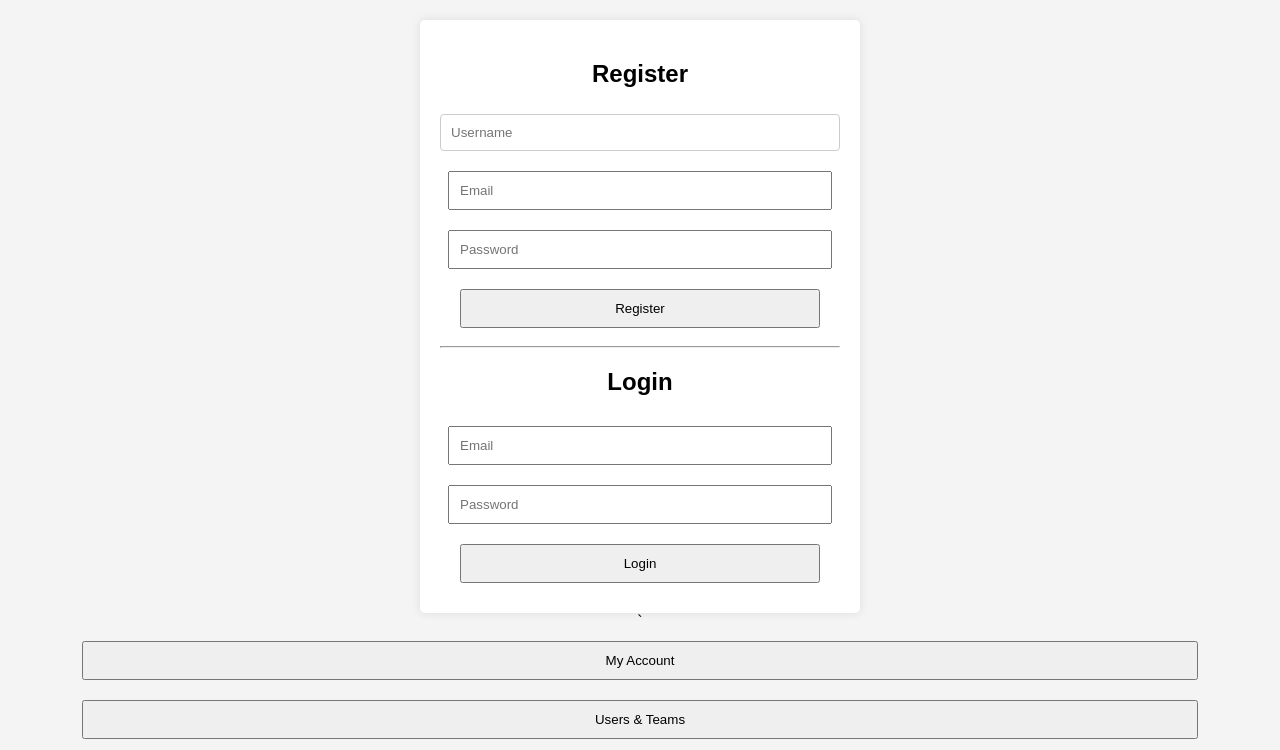
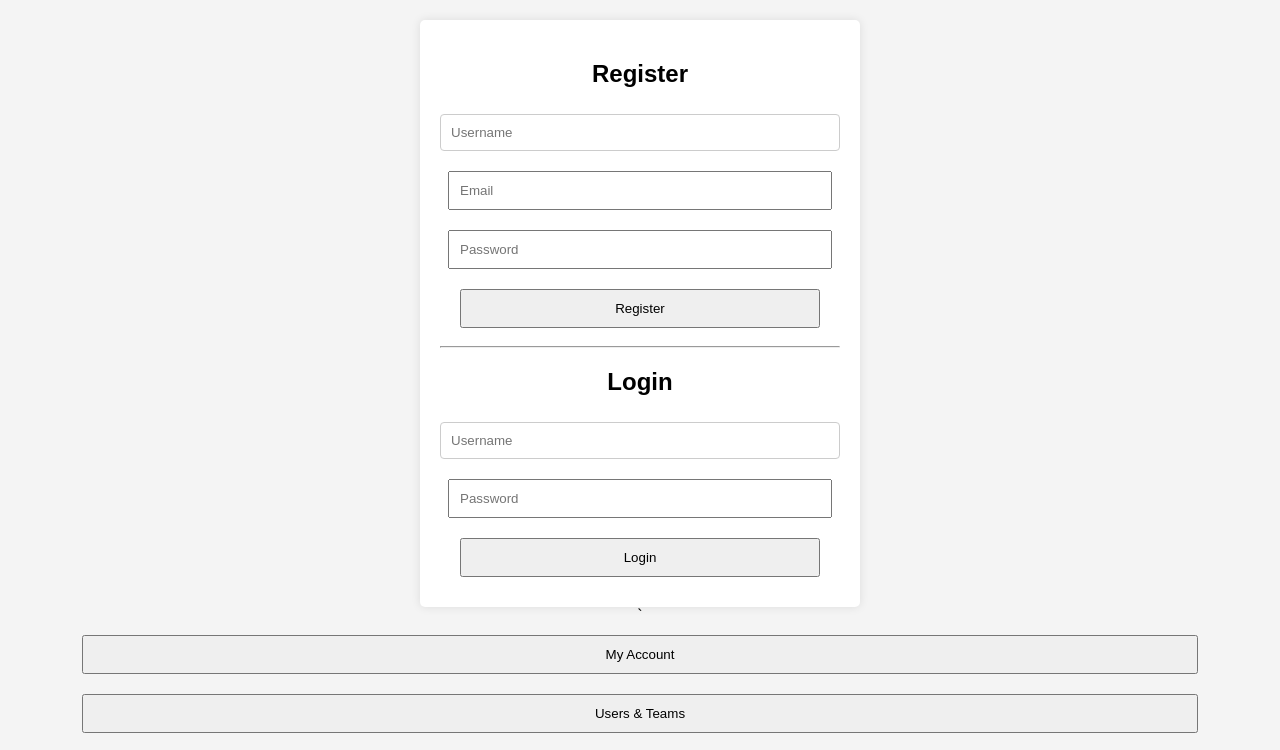
Before and after one commit to AnaisBresle/KeepProof, a website: page public/index.htm in a window 1280 px wide. Both pictures are taken after a click on the button "Login". Shown: the top 750 px of the page. Drawn offline with Linux system fonts and the light colour scheme; no server answers.

Commit message:
change login email to username

```diff
--- a/public/assets/script.js
+++ b/public/assets/script.js
@@ -27,12 +27,12 @@ function register() {
 }
 
 function login() {
-  const email = document.getElementById("login-email").value.trim();
+  const username = document.getElementById("username").value.trim();
   const password = document.getElementById("login-password").value;
   fetch("http://localhost:3001/api/users/login", {
     method: "POST",
     headers: { "Content-Type": "application/json" },
-    body: JSON.stringify({ email, password }),
+    body: JSON.stringify({username, password }),
   })
     .then((res) => res.json())
     .then((data) => {
--- a/public/index.htm
+++ b/public/index.htm
@@ -17,7 +17,7 @@
         <button type="button" onclick="register()">Register</button>
         <hr>
         <h2>Login</h2>
-        <input type="email" id="login-email" placeholder="Email">
+        <input type="text" id="username" placeholder="Username">
         <input type="password" id="login-password" placeholder="Password">
         <button type="button" onclick="login()">Login</button>
     </div>
```
